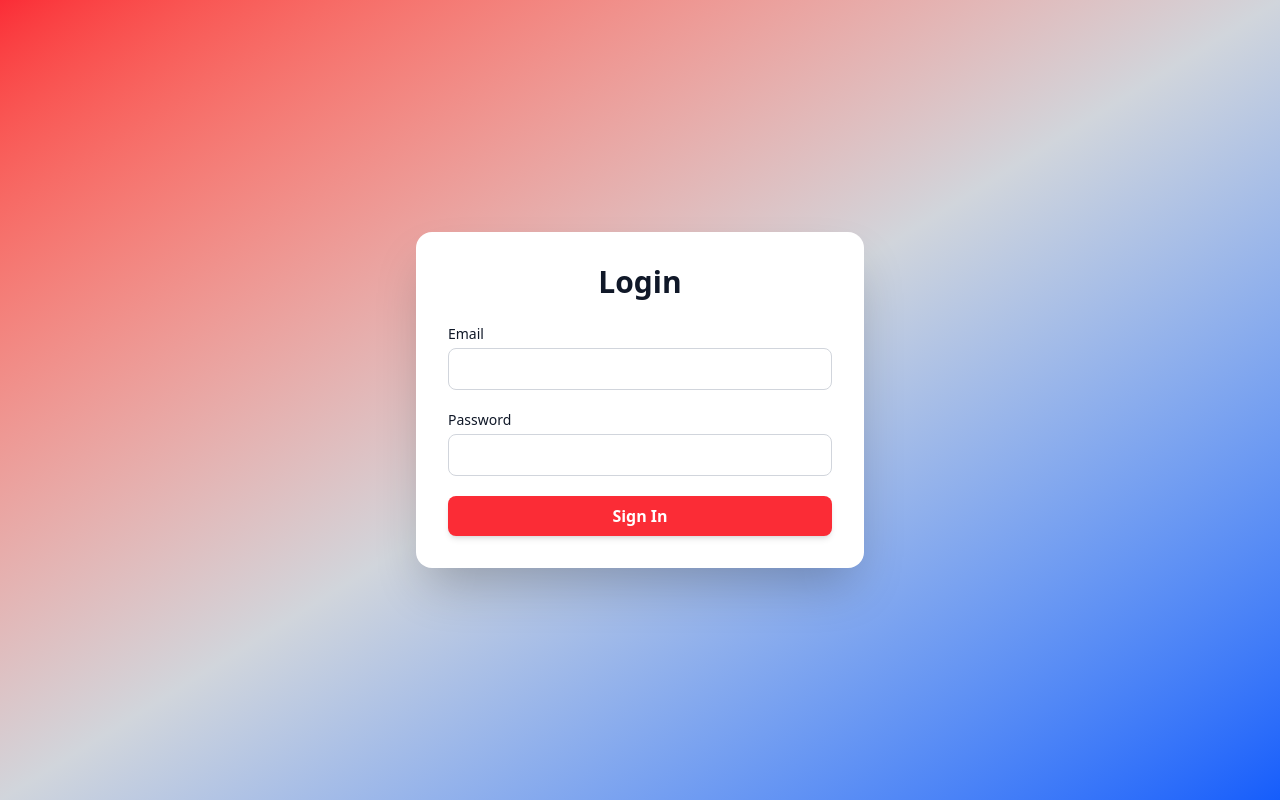
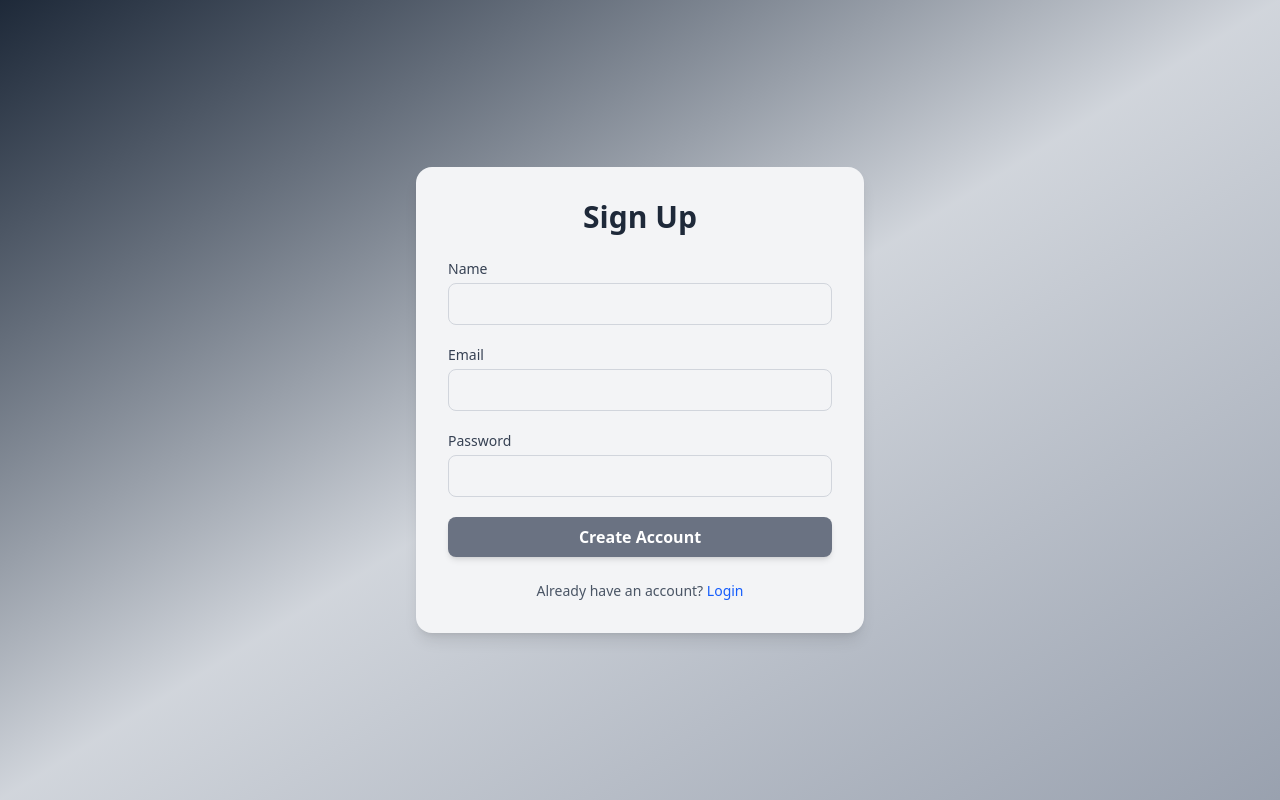
Before and after one commit to Vinod-donur/Authentication-MERN, a React (Vite) app in the folder frontend/: page /signup in a window 1280 px wide. Built offline with nearby package versions, Linux system fonts and the light colour scheme.

Commit message:
add signup page and integrate routing; update login page styles and add password strength indicator

```diff
--- a/frontend/package.json
+++ b/frontend/package.json
@@ -12,8 +12,10 @@
   "dependencies": {
     "@tailwindcss/vite": "^4.1.5",
     "framer-motion": "^12.10.5",
+    "lucide-react": "^0.510.0",
     "react": "^19.1.0",
     "react-dom": "^19.1.0",
+    "react-router-dom": "^7.6.0",
     "tailwindcss": "^4.1.5"
   },
   "devDependencies": {
--- a/frontend/pages/LoginPage.jsx
+++ b/frontend/pages/LoginPage.jsx
@@ -1,5 +1,6 @@
 import React, { useState } from "react";
 import { motion } from "framer-motion";
+import { Link } from "react-router-dom";
 
 const LoginPage = () => {
   const [email, setEmail] = useState("");
@@ -12,12 +13,12 @@ const LoginPage = () => {
   };
 
   return (
-    <div className="min-h-screen bg-gradient-to-br from-red-500 via-gray-300 to-blue-600 flex items-center justify-center">
+    <div className="min-h-screen bg-gradient-to-br from-gray-800 via-gray-300 to-gray-400 flex items-center justify-center">
       <motion.div
         initial={{ opacity: 0, scale: 0.9 }}
         animate={{ opacity: 1, scale: 1 }}
         transition={{ duration: 0.6 }}
-        className="bg-white shadow-2xl rounded-2xl p-8 w-full max-w-md"
+        className="bg-gray-100 shadow-2xl rounded-2xl p-8 w-full max-w-md"
       >
         <h2 className="text-3xl font-bold text-center text-gray-900 mb-6">
           Login
@@ -29,7 +30,7 @@ const LoginPage = () => {
             </label>
             <input
               type="email"
-              className="w-full px-4 py-2 mt-1 border border-gray-300 rounded-lg focus:ring-2 focus:ring-blue-400 focus:outline-none"
+              className="w-full px-4 py-2 mt-1 border border-gray-300 rounded-lg focus:ring-2 focus:ring-gray-800 focus:outline-none"
               value={email}
               onChange={(e) => setEmail(e.target.value)}
               required
@@ -42,22 +43,40 @@ const LoginPage = () => {
             </label>
             <input
               type="password"
-              className="w-full px-4 py-2 mt-1 border border-gray-300 rounded-lg focus:ring-2 focus:ring-red-400 focus:outline-none"
+              className="w-full px-4 py-2 mt-1 border border-gray-300 rounded-lg focus:ring-2 focus:ring-gray-800 focus:outline-none"
               value={password}
               onChange={(e) => setPassword(e.target.value)}
               required
             />
           </div>
 
+          <div className="flex justify-end">
+            <Link
+              to="/forgot-password"
+              className="text-sm text-blue-600 hover:underline font-medium"
+            >
+              Forgot password?
+            </Link>
+          </div>
+
           <motion.button
             whileHover={{ scale: 1.05 }}
             whileTap={{ scale: 0.95 }}
             type="submit"
-            className="w-full py-2 px-4 bg-red-500 hover:bg-red-700 text-white font-semibold rounded-lg shadow-md transition duration-300"
+            className="w-full py-2 px-4 bg-gray-500 hover:bg-gray-700 text-white font-semibold rounded-lg shadow-md transition duration-300"
           >
             Sign In
           </motion.button>
         </form>
+        <p className="mt-6 text-sm text-center text-gray-600">
+          Don&apos;t have an account?{" "}
+          <Link
+            to="/signup"
+            className="text-blue-600 hover:underline font-medium"
+          >
+            Sign up
+          </Link>
+        </p>
       </motion.div>
     </div>
   );
--- /dev/null
+++ b/frontend/pages/SignupPage.jsx
@@ -0,0 +1,133 @@
+import React, { useState } from "react";
+import { motion } from "framer-motion";
+import { Link } from "react-router-dom";
+
+const SignupPage = () => {
+  const [formData, setFormData] = useState({
+    name: "",
+    email: "",
+    password: "",
+  });
+
+  const handleChange = (e) => {
+    setFormData({ ...formData, [e.target.name]: e.target.value });
+  };
+
+  const handleSubmit = (e) => {
+    e.preventDefault();
+    // Handle signup logic here
+    console.log(formData);
+  };
+
+  const getPasswordStrength = (password) => {
+    let strength = 0;
+    if (password.length >= 6) strength++;
+    if (/[A-Z]/.test(password)) strength++;
+    if (/\d/.test(password)) strength++;
+    if (/[@$!%*?&]/.test(password)) strength++;
+
+    if (strength <= 1) return { label: "Weak", color: "bg-red-500", level: 1 };
+    if (strength === 2)
+      return { label: "Medium", color: "bg-blue-500", level: 2 };
+    return { label: "Strong", color: "bg-green-800", level: 3 };
+  };
+
+  const strength = getPasswordStrength(formData.password);
+
+  return (
+    <div className="min-h-screen bg-gradient-to-br from-gray-800 via-gray-300 to-gray-400 flex items-center justify-center">
+      <motion.div
+        initial={{ opacity: 0, y: 30 }}
+        animate={{ opacity: 1, y: 0 }}
+        transition={{ duration: 0.5 }}
+        className="bg-gray-100 p-8 rounded-2xl shadow-lg w-full max-w-md"
+      >
+        <h2 className="text-3xl font-bold text-center text-gray-800 mb-6">
+          Sign Up
+        </h2>
+        <form onSubmit={handleSubmit} className="space-y-5">
+          <div>
+            <label className="block text-sm font-medium text-gray-700">
+              Name
+            </label>
+            <input
+              type="text"
+              name="name"
+              required
+              className="w-full mt-1 px-4 py-2 border border-gray-300 rounded-lg focus:ring-2 focus:ring-gray-800 outline-none"
+              value={formData.name}
+              onChange={handleChange}
+            />
+          </div>
+
+          <div>
+            <label className="block text-sm font-medium text-gray-700">
+              Email
+            </label>
+            <input
+              type="email"
+              name="email"
+              required
+              className="w-full mt-1 px-4 py-2 border border-gray-300 rounded-lg focus:ring-2 focus:ring-gray-800 outline-none"
+              value={formData.email}
+              onChange={handleChange}
+            />
+          </div>
+
+          <div className="relative">
+            <label className="block text-sm font-medium text-gray-700">
+              Password
+            </label>
+            <input
+              type="password"
+              name="password"
+              required
+              className="w-full mt-1 px-4 py-2 relative border border-gray-300 rounded-lg focus:ring-2 focus:ring-gray-800 outline-none"
+              value={formData.password}
+              onChange={handleChange}
+            />
+
+            {formData.password && (
+              <>
+                <div className="h-2 w-full mt-2 rounded bg-gray-300">
+                  <div
+                    className={`h-full ${strength.color} rounded transition-all`}
+                    style={{ width: `${(strength.level / 3) * 100}%` }}
+                  ></div>
+                </div>
+                <p
+                  className={`text-sm mt-1 font-medium text-${strength.color.replace(
+                    "bg-",
+                    ""
+                  )}`}
+                >
+                  Password Strength: {strength.label}
+                </p>
+              </>
+            )}
+          </div>
+
+          <motion.button
+            whileHover={{ scale: 1.05 }}
+            whileTap={{ scale: 0.95 }}
+            type="submit"
+            className="w-full py-2 px-4 bg-gray-500 hover:bg-gray-700 text-white font-semibold rounded-lg shadow-md transition duration-300"
+          >
+            Create Account
+          </motion.button>
+        </form>
+        <p className="mt-6 text-sm text-center text-gray-600">
+          Already have an account?{" "}
+          <Link
+            to={"/login"}
+            className="text-blue-600 hover:underline font-medium"
+          >
+            Login
+          </Link>
+        </p>
+      </motion.div>
+    </div>
+  );
+};
+
+export default SignupPage;
--- a/frontend/src/App.jsx
+++ b/frontend/src/App.jsx
@@ -1,10 +1,15 @@
 import LoginPage from '../pages/LoginPage';
+import SignupPage from '../pages/SignupPage';
+import { Route, Routes } from 'react-router-dom';
 import './App.css'
 
 function App() {
   return (
     <>
-      <LoginPage />
+      <Routes>
+        <Route path="/login" element={<LoginPage />} />
+        <Route path="/signup" element={<SignupPage />} />
+</Routes>
     </>
   );
 }
--- a/frontend/src/main.jsx
+++ b/frontend/src/main.jsx
@@ -2,9 +2,12 @@ import { StrictMode } from 'react'
 import { createRoot } from 'react-dom/client'
 import './App.css'
 import App from './App.jsx'
+import { BrowserRouter } from "react-router-dom";
 
 createRoot(document.getElementById('root')).render(
   <StrictMode>
-    <App />
+    <BrowserRouter>
+      <App />
+    </BrowserRouter>
   </StrictMode>,
 )
```
Also changed, not shown: 1 other file (tests, documents, lock files or other folders).
